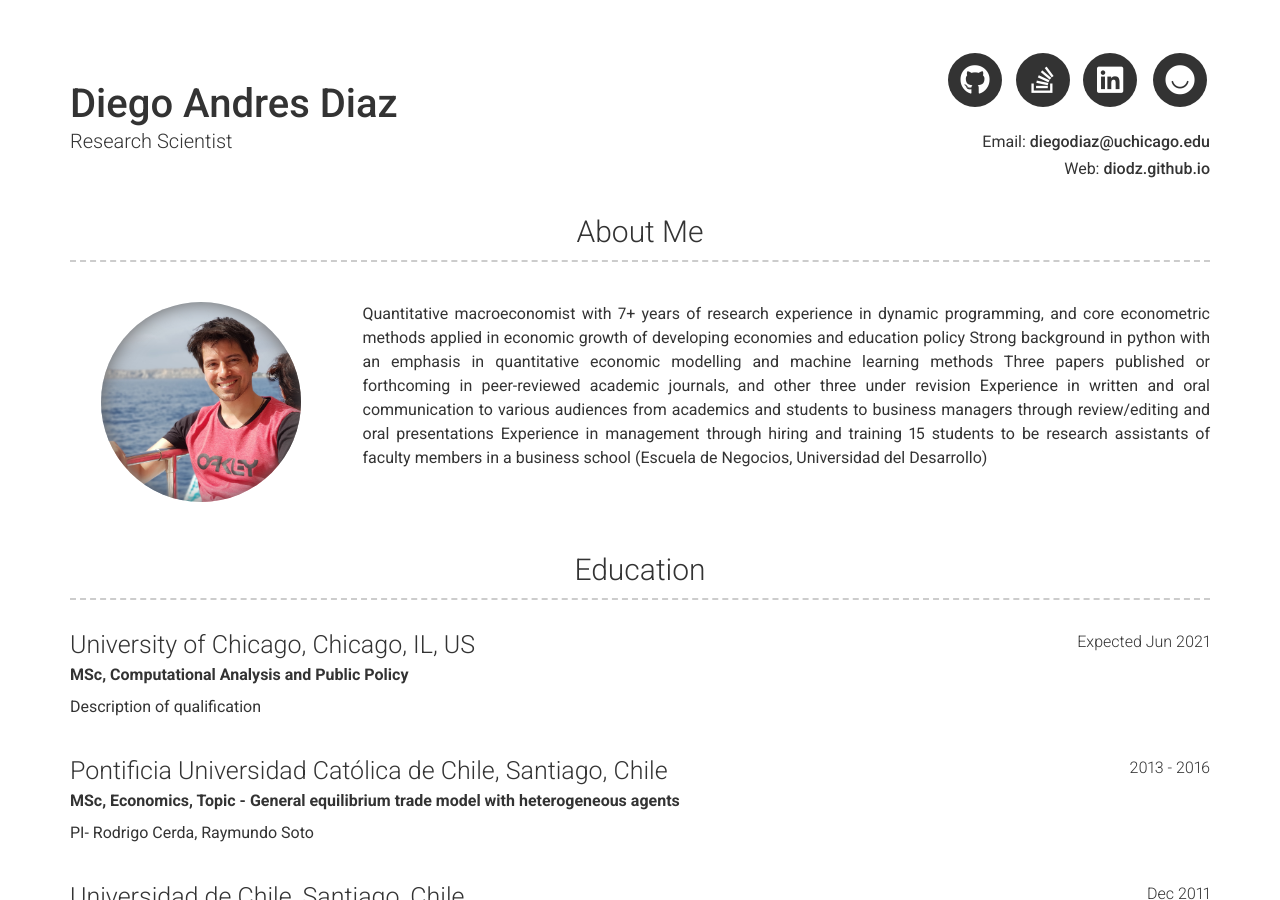
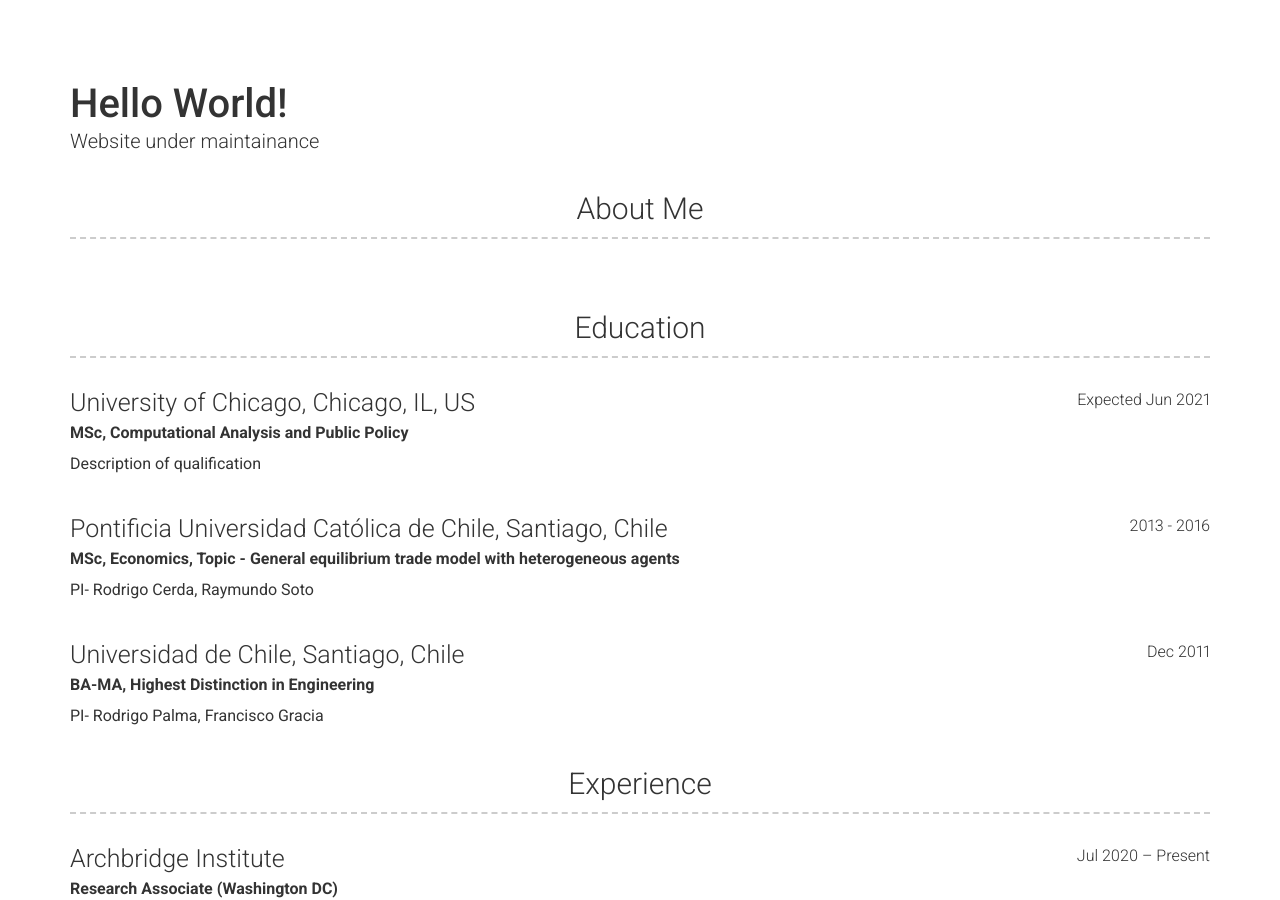
Before and after one commit to diodz/diodz.github.io, a Jekyll site: the page built from index.md, in a window 1280 px wide and 900 px high. Built offline with Jekyll 4.4.1, drawn with Linux system fonts in a browser that asks for light colours; nearby versions of some CDN libraries; some of the changed text lies outside the part shown.

Commit message:
Update _config.yml

```diff
--- a/_config.yml
+++ b/_config.yml
@@ -3,91 +3,5 @@ repository: diodz/diodz.github.io
 # favicon: Directory of your favicon (eg. images/favicon.ico)(optional)
 
 # Personal info
-name: Diego Andres Diaz
-title: Research Scientist
-email: diegodiaz@uchicago.edu
-website: diodz.github.io
-github: metadata
-
-# Social links
-twitter_username:
-github_username:  diodz
-stackoverflow_username: ""
-dribbble_username:
-facebook_username:
-flickr_username:
-instagram_username:
-linkedin_username: diego-a-diaz-24754191/
-xing_username:
-pinterest_username:
-youtube_username:
-googleplus_username:
-orcid_username:
-
-# Additional icon links
-additional_links:
-- title: Test link
-  icon: fa-ello
-  url: diodz.github.io
-# - title: another link
-#   icon: font awesome brand icon name (eg. fa-twitter) (https://fontawesome.com/icons?d=gallery&s=brands&m=free)
-#   url: Link url (eg. https://google.com)
-
-# About Section
-# about_title: About Me (Use this to override about section title)
-about_profile_image: images/pic.jpeg
-about_content: > # this means to ignore newlines until the next config item.
-  Quantitative macroeconomist with 7+ years of research experience in dynamic programming, and core econometric methods applied in economic growth of developing economies and education policy
-
-  Strong background in python with an emphasis in quantitative economic modelling and machine learning methods
-
-  Three papers published or forthcoming in peer-reviewed academic journals, and other three under revision
-
-  Experience in written and oral communication to various audiences from academics and students to business managers through review/editing and oral presentations
-
-  Experience in management through hiring and training 15 students to be research assistants of faculty members in a business school (Escuela de Negocios, Universidad del Desarrollo)
-
-# Experience Section
-# experience_title: Experience #(Use this to override about experience section title)
-
-# Skills Section
-# skills_title: Skills #(Use this to override about education section title)
-
-# Publication Section
-# publication_title: Publication #(Use this to override about experience section title)
-
-# Education Section
-# educaton_title: Education #(Use this to override about education section title)
-
-# Teaching Section
-# teaching_title: Teaching #(Use this to override about experience section title)
-
-# Conference Section
-# conference_title: Conference #(Use this to override about experience section title)
-
-# More Section
-# more_title: A Little More About Me #(Use this to override about more section title)
-more_content: > # this means to ignore newlines until the next config item.
-  Experience in management through hiring and training 15 students to be research assistants of faculty members in a business school (Escuela de Negocios, Universidad del Desarrollo)
-
-# Footer
-footer_show_references: true
-
-# Build settings
-# theme: modern-resume-theme (Use this is you are hosting your resume yourself)
-# remote_theme: sproogen/modern-resume-theme (Use this if you are hosting your resume on GitHub)
-
-data_dir: /_data
-
-exclude:
-  - vendor
-
-sass:
-  sass_dir: _sass
-  style: compressed
-
-plugins:
-  - jekyll-environment-variables
-  - jekyll-sitemap
-  - jekyll-seo-tag
-  - github-pages
+name: Hello World!
+title: Website under maintainance
```
